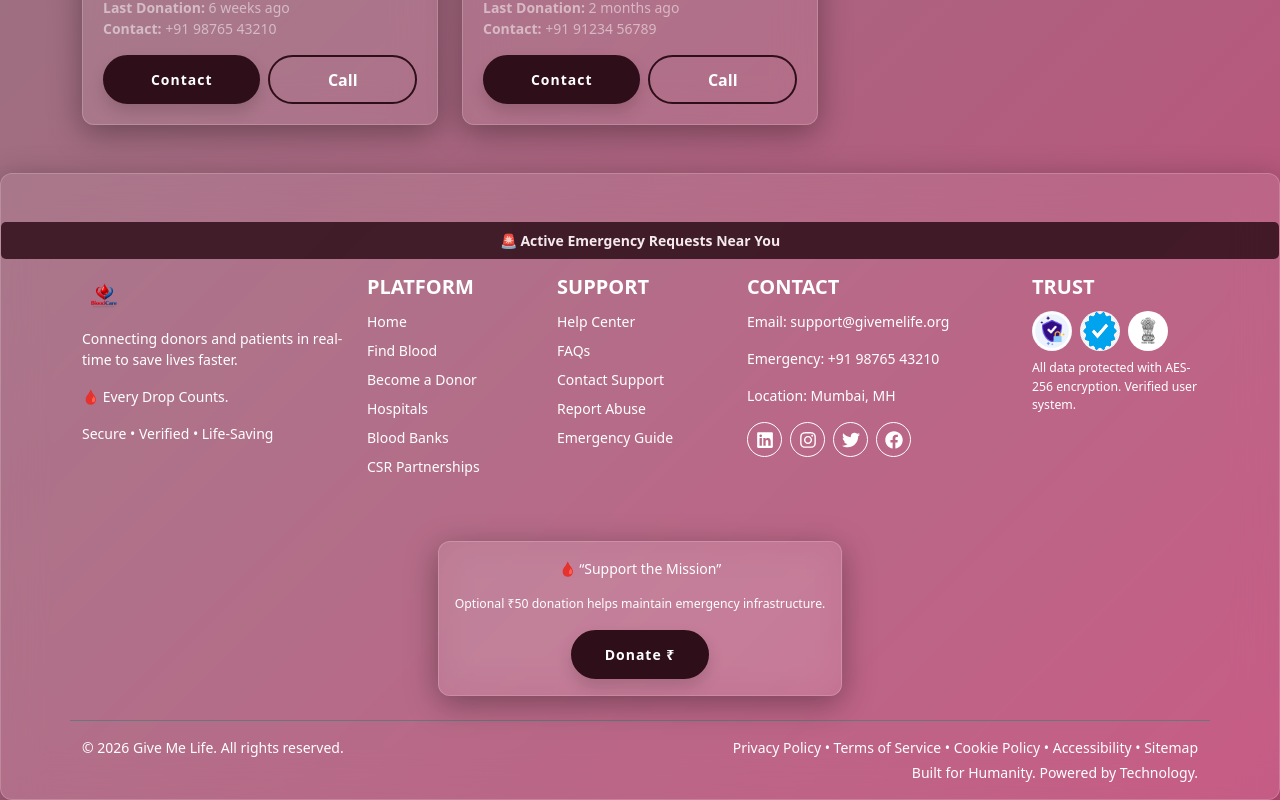
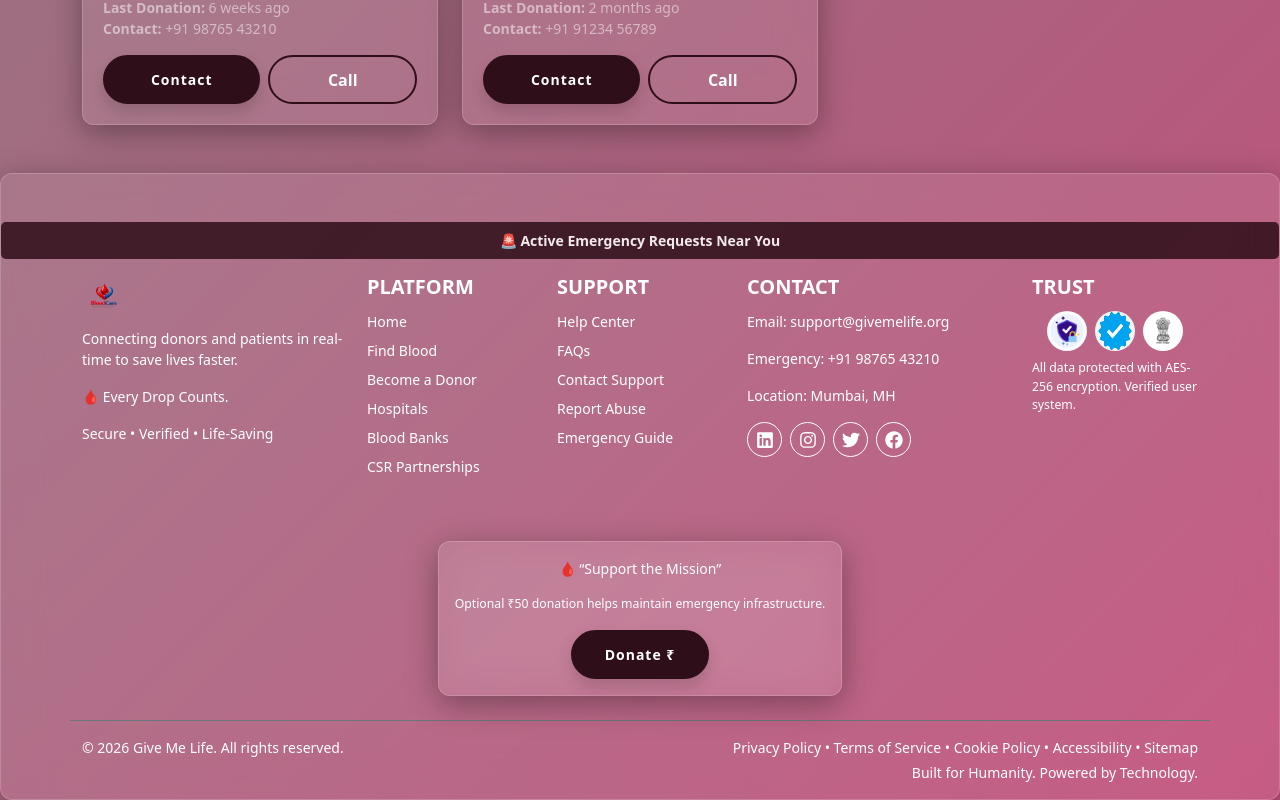
Before and after one commit to kritikamalviya90/Donate_Blood, a React (Vite) app: page / in a window 1280 px wide. Shown: the part 2782-3582 px from the top of the page. Built offline with nearby package versions, Linux system fonts and the light colour scheme.

Commit message:
changes in Footer icons

```diff
--- a/src/component/Layout/Footer.jsx
+++ b/src/component/Layout/Footer.jsx
@@ -58,7 +58,7 @@ const Footer = () => {
           </Col>
           <Col lg={2} md={6} className="mb-4 ">
             <h5 className="footer-title">Trust</h5>
-            <div className="d-flex flex-row gap-2 ">
+            <div className="d-flex flex-row gap-2 justify-content-center ">
               <img src={encryptionBadge} alt="AES-256 Encryption" style={{
                 height: "40px",
                 borderRadius: "100%",
```
